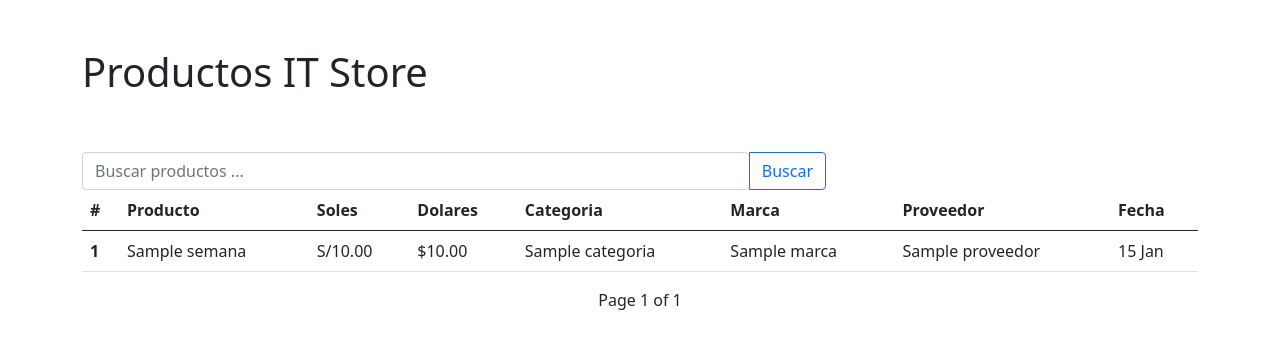
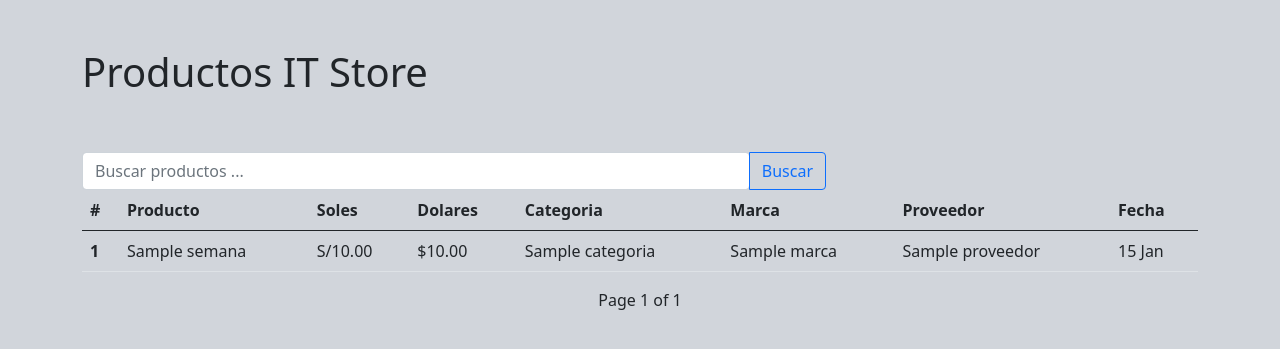
Before and after one commit to ippsatsi/scrapy-computer-prod, a Django app: template main/templates/buscador.html in a window 1280 px wide. Shown: the top 349 px of the page. Run offline with Django 4.2, Linux system fonts and the light colour scheme; the template is opened without the code that fills it: most values are stand-ins (such as "Sample title", 1, 10 or a date in 2020).

Commit message:
set staticfiles config

```diff
--- /dev/null
+++ b/main/static/main/css/buscador_0.2.css
@@ -0,0 +1,4 @@
+body{
+
+    background: #d1d5db;
+}
--- a/main/templates/buscador.html
+++ b/main/templates/buscador.html
@@ -9,7 +9,7 @@
   <meta http-equiv="X-UA-Compatible" content="IE=edge">
   <meta name="viewport" content="width=device-width, initial-scale=1.0">
 <link href="https://cdn.jsdelivr.net/npm/bootstrap@5.0.1/dist/css/bootstrap.min.css" rel="stylesheet" integrity="sha384-+0n0xVW2eSR5OomGNYDnhzAbDsOXxcvSN1TPprVMTNDbiYZCxYbOOl7+AMvyTG2x" crossorigin="anonymous">
-<link href="{% static 'main/css/buscador_0.1.css' %}" rel="stylesheet"/>
+<link href="{% static 'main/css/buscador_0.2.css' %}" rel="stylesheet"/>
 </head>
 <body>
   <div class="container">
```
Also changed, not shown: Crawler/settings.py (+6 -1 lines), main/static/main/css/buscador_0.1.css (deleted).
